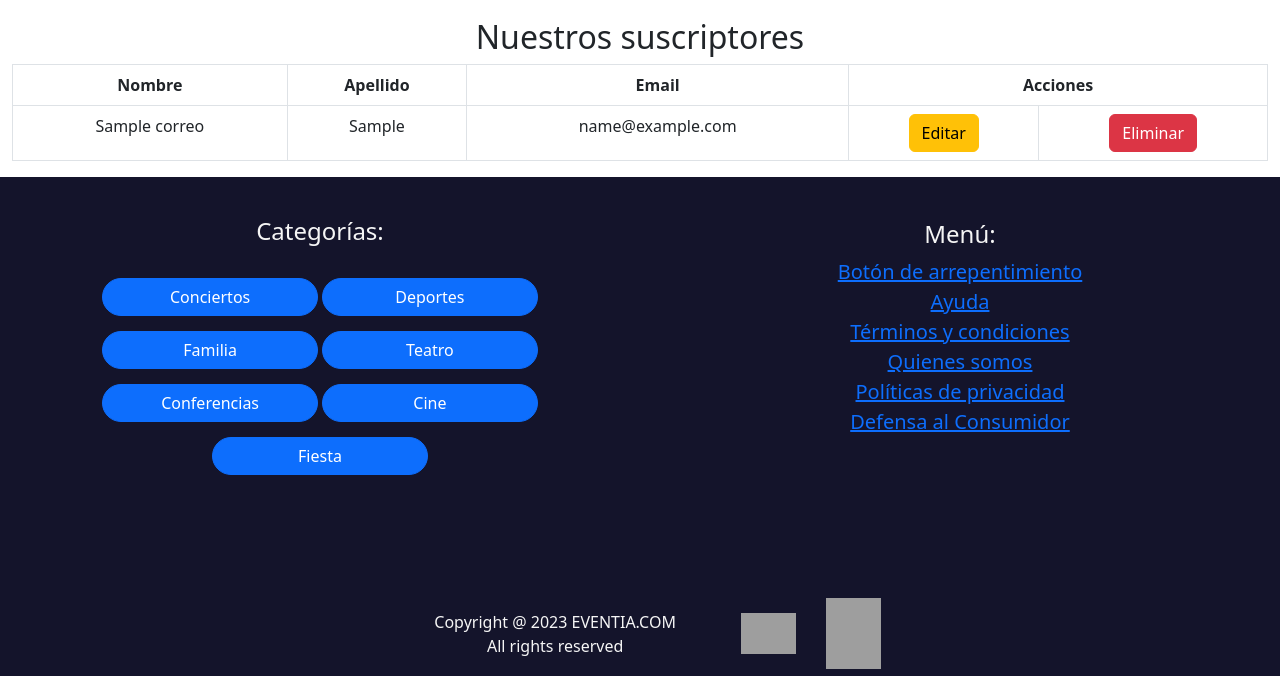
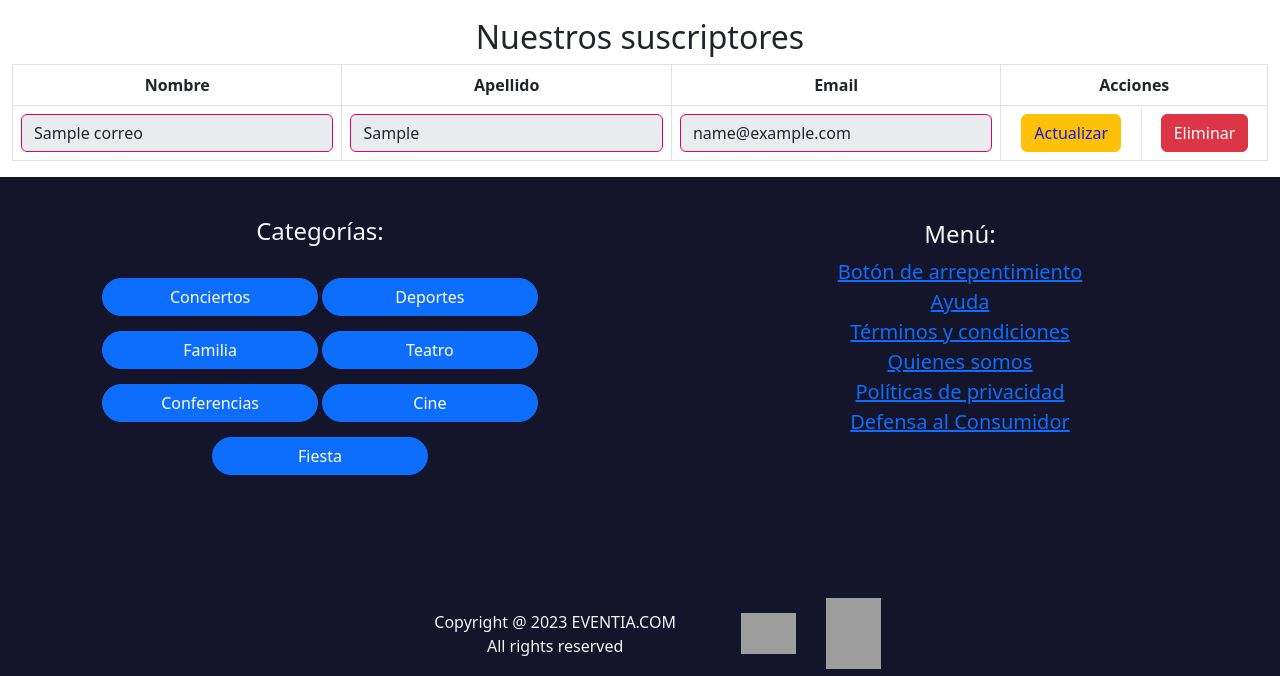
Before and after one commit to Marto85/CodoACodo-PHP, a PHP site: page /views/mailing_list.php in a window 1280 px wide. Shown: the part 82-758 px from the top of the page. Run offline with PHP 8.4, Linux system fonts and the light colour scheme; tables that the repository leaves empty or names only in its code hold one stand-in row (values such as "Sample post"); grey boxes are pictures that could not be loaded.

Commit message:
funcionando edicion de registro en mailing-list

```diff
--- a/public/css/mailing_list.css
+++ b/public/css/mailing_list.css
@@ -8,7 +8,6 @@ body {
     padding-top: 100px;
 }
 
-/* .list {
-    object-fit: cover;
-    background-image: url(../imgs/mailing.jpg);
-} */
+#edit-btn {
+    color: rgb(22, 26, 224);
+}
--- a/public/js/mailing.js
+++ b/public/js/mailing.js
@@ -17,3 +17,70 @@ function abrirFormularioEliminar() {
 
     document.getElementById('eliminarForm').submit();
 }
+
+document.addEventListener('DOMContentLoaded', function () {
+
+    var btnEditar = document.querySelectorAll('.btn-editar');
+    btnEditar.forEach(function (btn) {
+        btn.addEventListener('click', function () {
+            // Obtener la fila actual
+            var row = btn.closest('tr');
+
+            // Habilitar la edición de los campos
+            row.querySelector('.nombre').disabled = false;
+            row.querySelector('.apellido').disabled = false;
+            row.querySelector('.email').disabled = false;
+
+            // Alternar visibilidad de botones
+            row.querySelector('.btn-editar').style.display = 'none';
+            row.querySelector('.btn-guardar').style.display = 'block';
+        });
+    });
+
+    var btnGuardar = document.querySelectorAll('.btn-guardar');
+    btnGuardar.forEach(function (btn) {
+        btn.addEventListener('click', function () {
+            // Obtener la fila actual
+            var row = btn.closest('tr');
+
+            // Deshabilitar la edición de los campos
+            row.querySelector('.nombre').disabled = true;
+            row.querySelector('.apellido').disabled = true;
+            row.querySelector('.email').disabled = true;
+
+            // Alternar visibilidad de botones
+            row.querySelector('.btn-editar').style.display = 'block';
+            row.querySelector('.btn-guardar').style.display = 'none';
+
+            // Obtener los nuevos valores
+            var id = row.getAttribute('data-id');
+            var nombre = row.querySelector('.nombre').value;
+            var apellido = row.querySelector('.apellido').value;
+            var email = row.querySelector('.email').value;
+
+            // Enviar datos al servidor para la actualización
+            actualizarRegistro(id, nombre, apellido, email);
+        });
+    });
+});
+
+async function actualizarRegistro(id, nombre, apellido, email) {
+    try {
+        const response = await fetch('../controllers/mailing.php', {
+            method: 'POST',
+            headers: {
+                'Content-Type': 'application/x-www-form-urlencoded',
+            },
+            body: `id=${id}&nombre=${nombre}&apellido=${apellido}&email=${email}&accion=actualizar`,
+        });
+
+        if (response.ok) {
+            // Puedes agregar lógica adicional si es necesario
+            console.log('Registro actualizado exitosamente');
+        } else {
+            console.error('Error al actualizar el registro:', response.statusText);
+        }
+    } catch (error) {
+        console.error('Error al actualizar el registro:', error);
+    }
+}
--- a/views/mailing_list.php
+++ b/views/mailing_list.php
@@ -54,16 +54,16 @@ $result = $conn->query($sql);
                         while ($row = $result->fetch_assoc()) {
                             $id = $row['id'];
                             echo "<tr>";
-                            echo "<td>" . $row['nombre'] . "</td>";
-                            echo "<td>" . $row['apellido'] . "</td>";
-                            echo "<td>" . $row['email'] . "</td>";
-
-                            // Botón Editar y Guardar
-                            echo "<td>";
-                            echo "<button type='button' class='btn btn-warning btn-editar' data-id='$id'>Editar</button>";
-                            echo "<button type='button' class='btn btn-success btn-guardar guardar-btn' data-id='$id' style='display: none;'>Guardar</button>";
+                            echo "<td><input type='text' value='" . $row['nombre'] . "' class='form-control nombre' disabled></td>";
+                            echo "<td><input type='text' value='" . $row['apellido'] . "' class='form-control apellido' disabled></td>";
+                            echo "<td><input type='text' value='" . $row['email'] . "' class='form-control email' disabled></td>";
+                            echo "<td class='align-middle'>";
+                            echo "   <div class='d-flex justify-content-center'>";
+                            echo "       <button type='button' id= 'edit-btn' class='btn btn-warning btn-editar btn-m btn-block' data-id='$id'>Actualizar</button>";
+                            echo "       <button type='button' class='btn btn-success btn-guardar btn-m btn-block' data-id='$id' style='display: none;'>Guardar</button>";
+                            echo "   </div>";
                             echo "</td>";
-                            echo "<td><button type='button' class='btn btn-danger btn-eliminar' data-id='" . $row['id'] . "' onclick='confirmarEliminar(this)'>Eliminar</button></td>";
+                            echo "<td class='align-middle'><div class='d-flex justify-content-center'><button type='button' class='btn btn-danger btn-eliminar btn-m btn-block' data-id='$id' onclick='confirmarEliminar(this)'>Eliminar</button></div></td>";
                             echo "</tr>";
                         }
                     } else {
@@ -71,6 +71,8 @@ $result = $conn->query($sql);
                     }
                     ?>
                 </tbody>
+
+
             </table>
 
             <!-- Modal de Confirmación de Eliminación -->
```
Also changed, not shown: controllers/mailing.php (+23 -0 lines).
